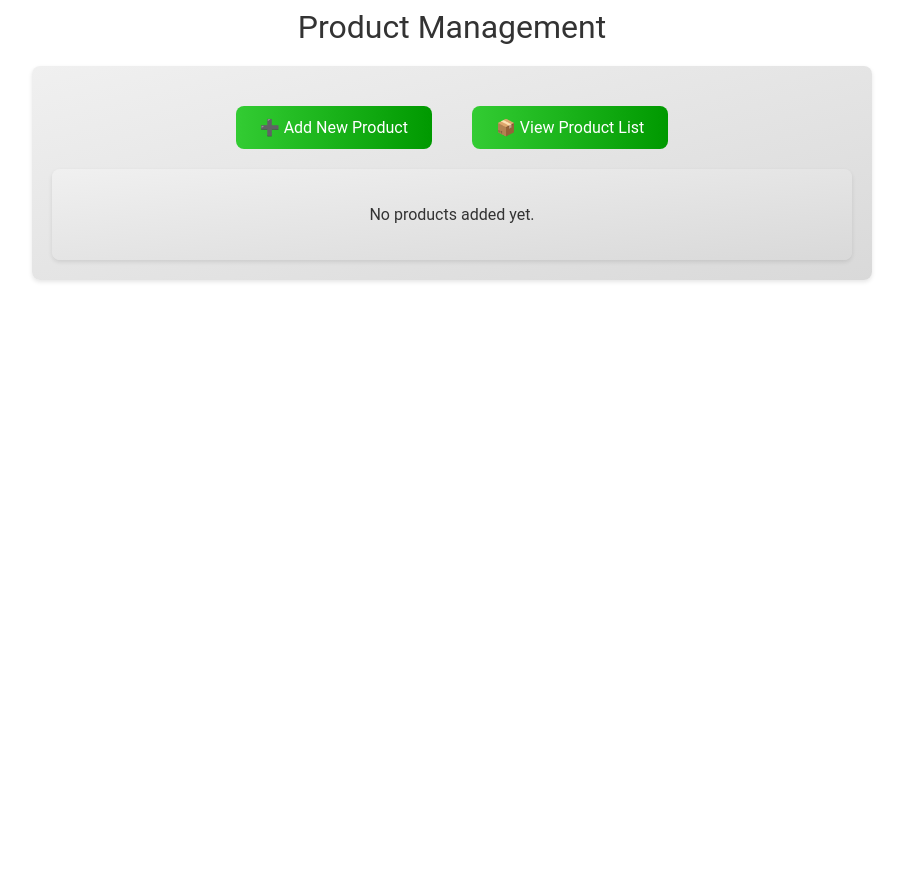
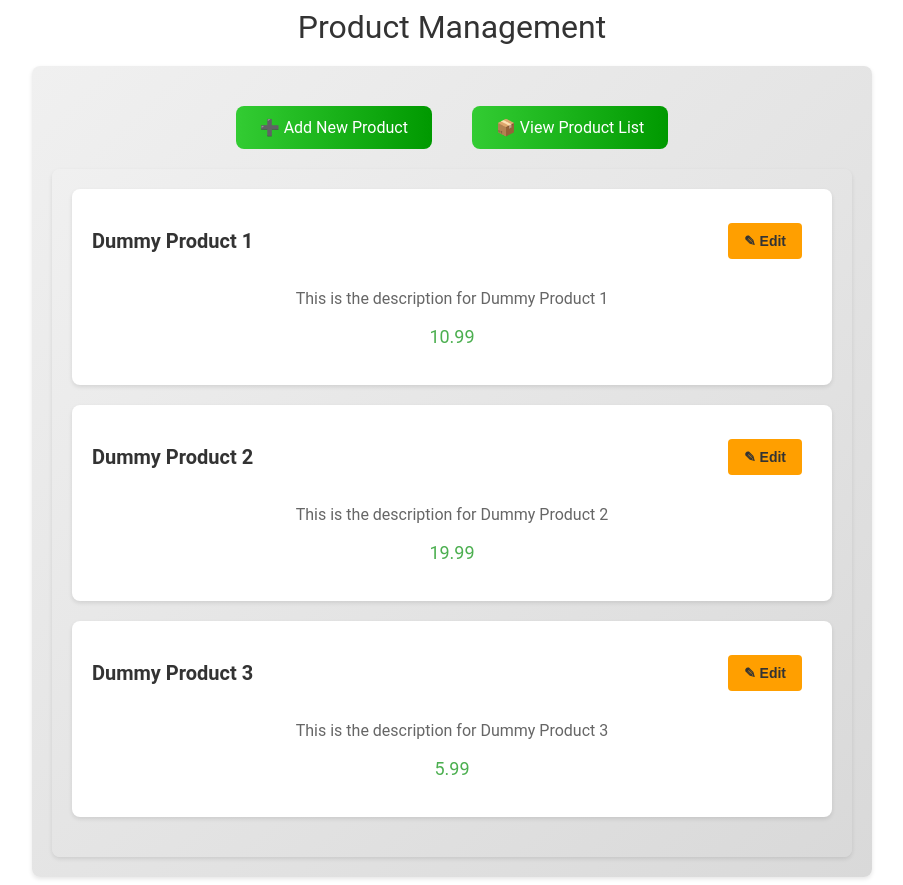
Before and after one commit to ranadaivan/ITEW6ACT2, a Vue app: page /product-list in a window 1280 px wide. Shown: the whole page, without its empty margins (188-1091 px from the left). Before the commit the page ends 800 px from the top, so only its background shows below. Built offline with nearby package versions, Linux system fonts and the light colour scheme.

Commit message:
Confirm deletion notification

```diff
--- a/src/components/ProductList.vue
+++ b/src/components/ProductList.vue
@@ -44,10 +44,40 @@ export default {
   data() {
     return {
       products: [
-        // Products data...
+        {
+          id: uuidv4(),
+          name: 'Dummy Product 1',
+          description: 'This is the description for Dummy Product 1',
+          price: 10.99,
+          editMode: false,
+          editedName: '',
+          editedDescription: '',
+          editedPrice: 0
+        },
+        {
+          id: uuidv4(),
+          name: 'Dummy Product 2',
+          description: 'This is the description for Dummy Product 2',
+          price: 19.99,
+          editMode: false,
+          editedName: '',
+          editedDescription: '',
+          editedPrice: 0
+        },
+        {
+          id: uuidv4(),
+          name: 'Dummy Product 3',
+          description: 'This is the description for Dummy Product 3',
+          price: 5.99,
+          editMode: false,
+          editedName: '',
+          editedDescription: '',
+          editedPrice: 0
+        }
       ]
     };
   },
+
   methods: {
     editProduct(product) {
       product.editMode = true;
```
